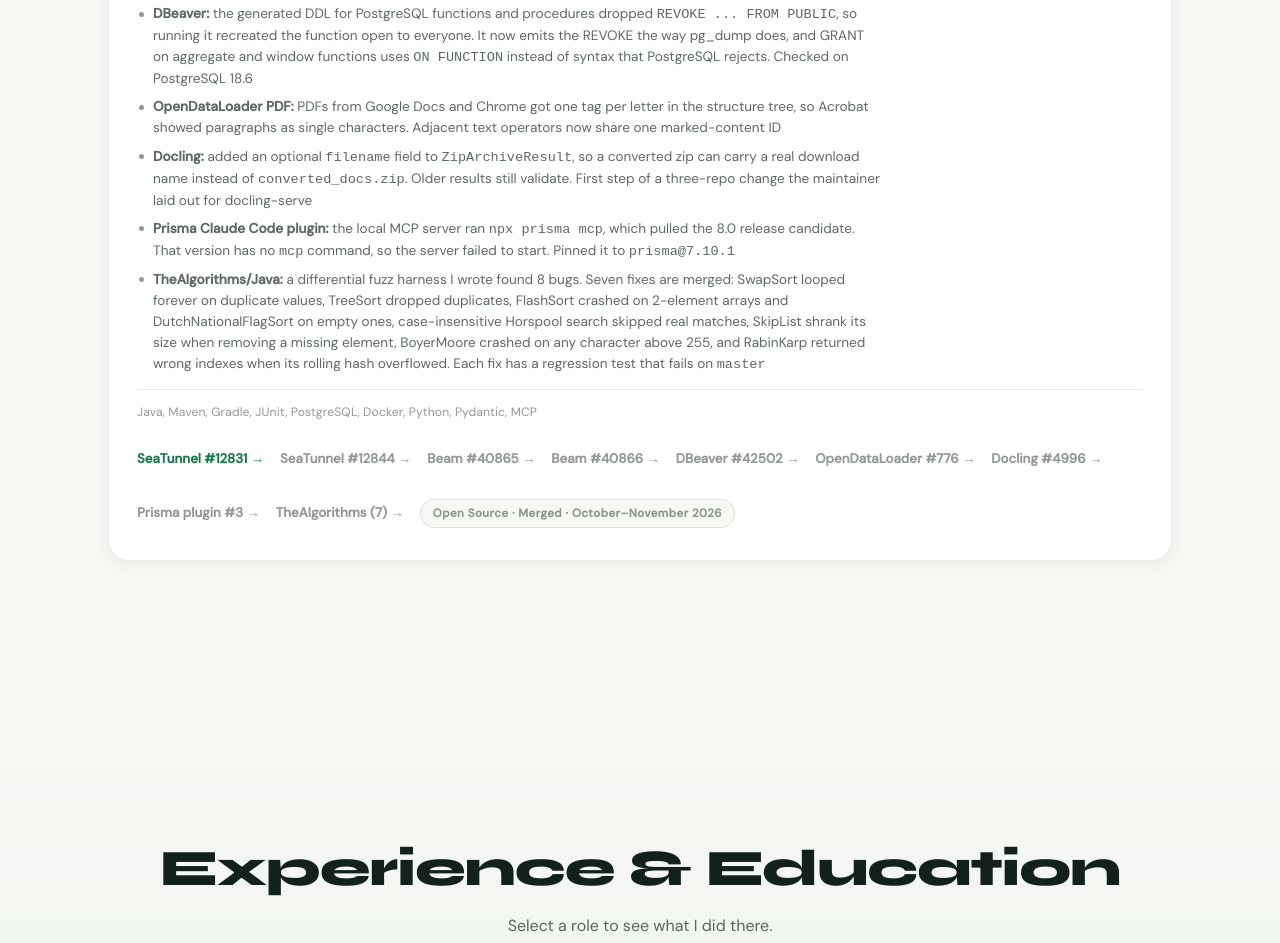
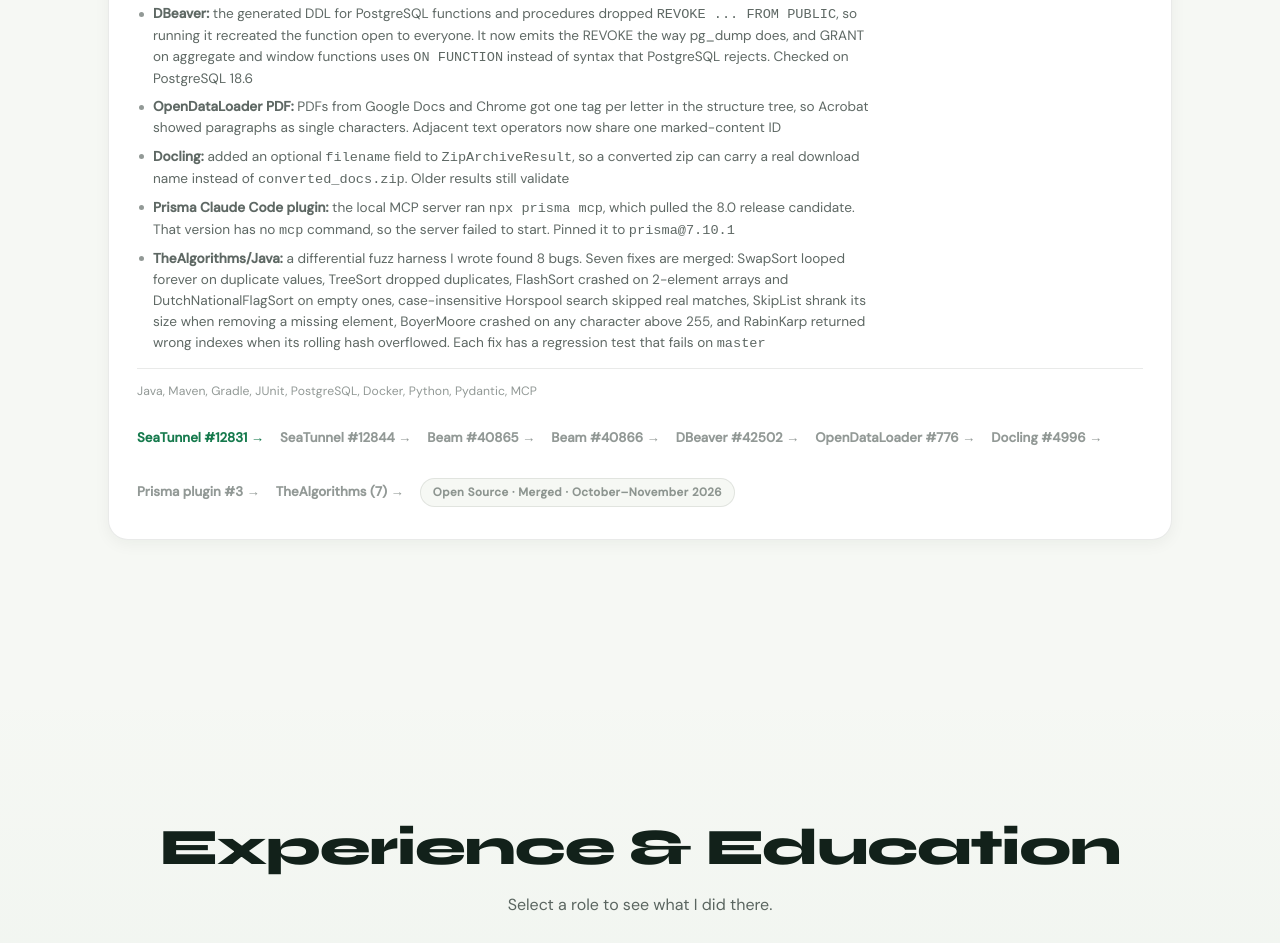
Before and after one commit to Rishavbhattarai/portfolio.github.io, a website: page portfolio.html in a window 1280 px wide. Shown: the part 2324-3267 px from the top of the page. Drawn offline with Linux system fonts and the light colour scheme.

Commit message:
Drop mention of unmerged docling follow-ups

```diff
--- a/portfolio.html
+++ b/portfolio.html
@@ -219,7 +219,7 @@
             <li><strong>Apache Beam:</strong> moved <code>SplittableParDoProcessFnTest</code> and <code>DatastoreV1Test</code> off the deprecated <code>DoFnTester</code>. Neither fits <code>TestPipeline</code>: the first advances processing time and fires timers by hand, and the second verifies calls on Mockito mocks that can't be serialized. Both now run their DoFns through <code>DoFnRunners.simpleRunner</code>, the same runner the DirectRunner uses. All 15 and all 62 tests pass</li>
             <li><strong>DBeaver:</strong> the generated DDL for PostgreSQL functions and procedures dropped <code>REVOKE ... FROM PUBLIC</code>, so running it recreated the function open to everyone. It now emits the REVOKE the way pg_dump does, and GRANT on aggregate and window functions uses <code>ON FUNCTION</code> instead of syntax that PostgreSQL rejects. Checked on PostgreSQL 18.6</li>
             <li><strong>OpenDataLoader PDF:</strong> PDFs from Google Docs and Chrome got one tag per letter in the structure tree, so Acrobat showed paragraphs as single characters. Adjacent text operators now share one marked-content ID</li>
-            <li><strong>Docling:</strong> added an optional <code>filename</code> field to <code>ZipArchiveResult</code>, so a converted zip can carry a real download name instead of <code>converted_docs.zip</code>. Older results still validate. First step of a three-repo change the maintainer laid out for docling-serve</li>
+            <li><strong>Docling:</strong> added an optional <code>filename</code> field to <code>ZipArchiveResult</code>, so a converted zip can carry a real download name instead of <code>converted_docs.zip</code>. Older results still validate</li>
             <li><strong>Prisma Claude Code plugin:</strong> the local MCP server ran <code>npx prisma mcp</code>, which pulled the 8.0 release candidate. That version has no <code>mcp</code> command, so the server failed to start. Pinned it to <code>prisma@7.10.1</code></li>
             <li><strong>TheAlgorithms/Java:</strong> a differential fuzz harness I wrote found 8 bugs. Seven fixes are merged: SwapSort looped forever on duplicate values, TreeSort dropped duplicates, FlashSort crashed on 2-element arrays and DutchNationalFlagSort on empty ones, case-insensitive Horspool search skipped real matches, SkipList shrank its size when removing a missing element, BoyerMoore crashed on any character above 255, and RabinKarp returned wrong indexes when its rolling hash overflowed. Each fix has a regression test that fails on <code>master</code></li>
           </ul>
```
